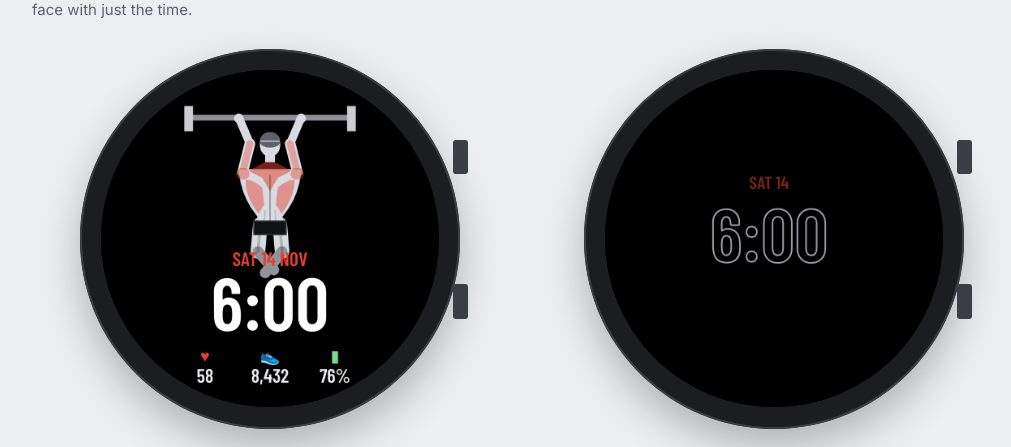
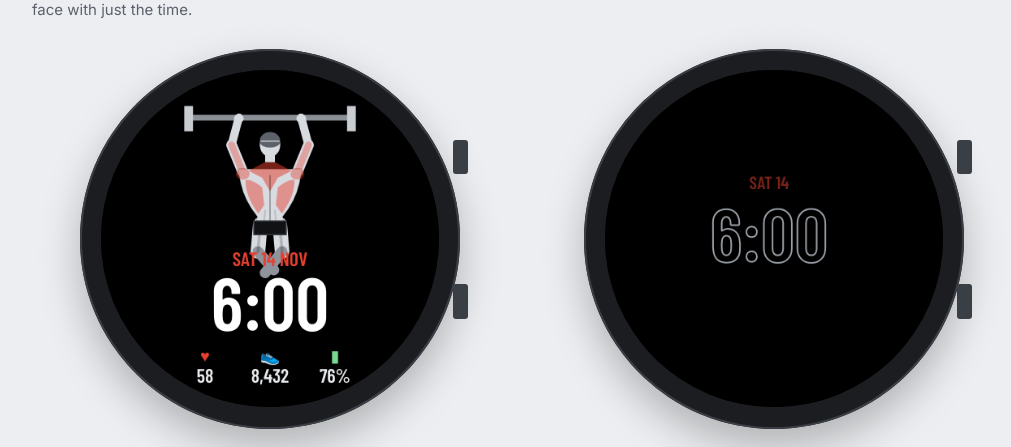
Before and after one commit to junhakwon/junhakwon, a plain HTML site: page GarminPullup/mockup.html in a window 1280 px wide. Shown: the part 145-592 px from the top of the page, without its empty margins (118-1129 px from the left). Drawn offline with nearby package versions, Linux system fonts and the light colour scheme.

Commit message:
Pull-up watch face: bend elbows outward
Co-Authored-By: Claude Opus 5.5 <noreply@anthropic.com>
Claude-Session: https://claude.ai/code/session_01TjTzFREVYrMf5kE4YxkZwB

```diff
--- a/GarminPullup/mockup.html
+++ b/GarminPullup/mockup.html
@@ -109,7 +109,7 @@ function drawPullup(ctx, p, box, opt = {}) {
   ctx.fillStyle = "#c9ccd1"; ctx.fillRect(12, barY - 12, 9, 26); ctx.fillRect(179, barY - 12, 9, 26);
 
   const limb = (a, b, w, color) => { ctx.strokeStyle = color; ctx.lineWidth = w; ctx.lineCap = "round"; ctx.beginPath(); ctx.moveTo(a.x, a.y); ctx.lineTo(b.x, b.y); ctx.stroke(); };
-  const E = [ik(S[0], H[0], L1, L2, 1), ik(S[1], H[1], L1, L2, -1)];
+  const E = [ik(S[0], H[0], L1, L2, -1), ik(S[1], H[1], L1, L2, 1)];
 
   // legs: knees bent, ankles crossed behind (drawn first, under the torso)
   const hipY = sy + 54, kneeY = hipY + 26 + 2 * (1 - p), footY = kneeY + 19;
```
Also changed, not shown: GarminPullup/animation/pullup-240.gif, 1 other file.
